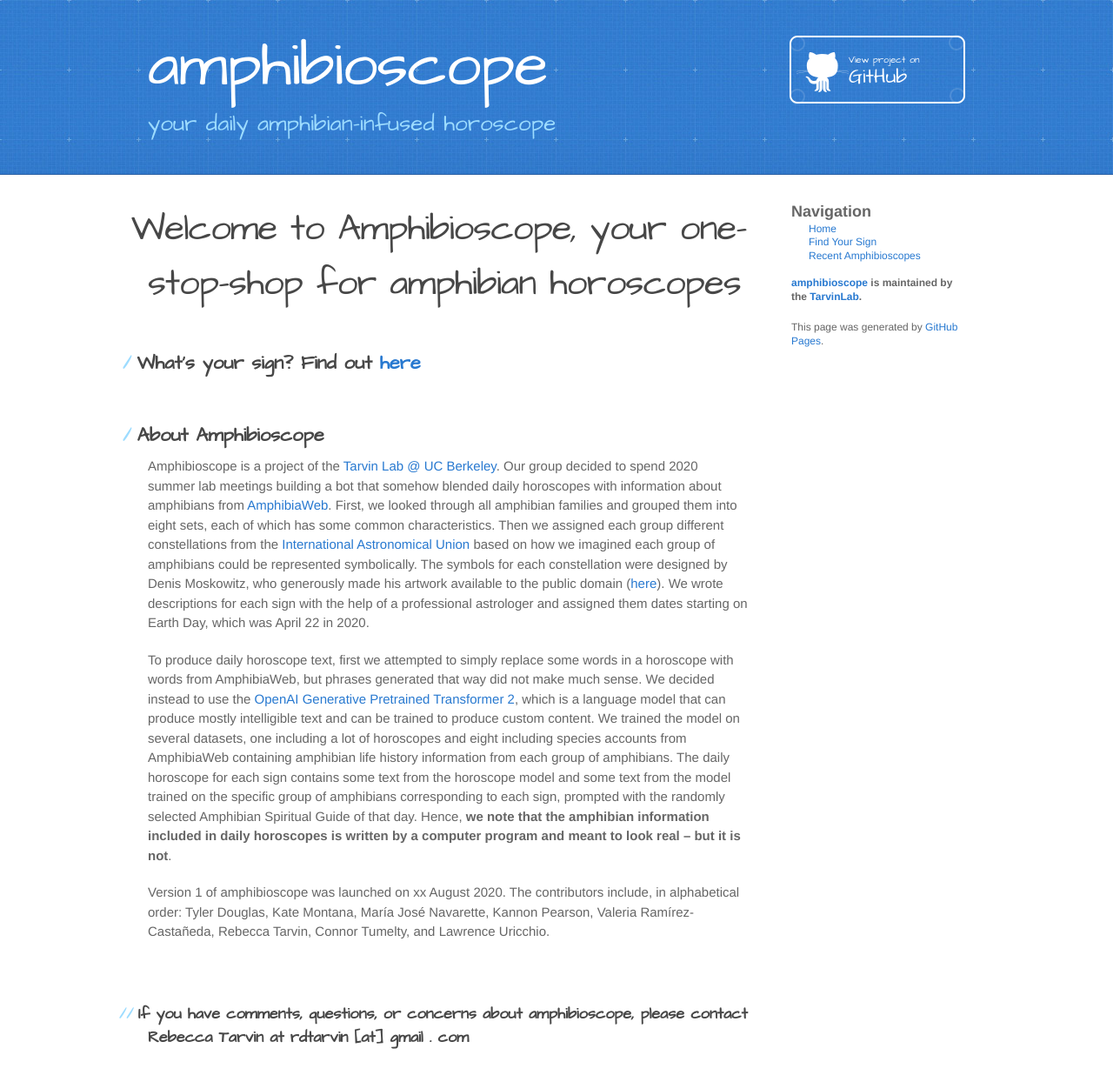
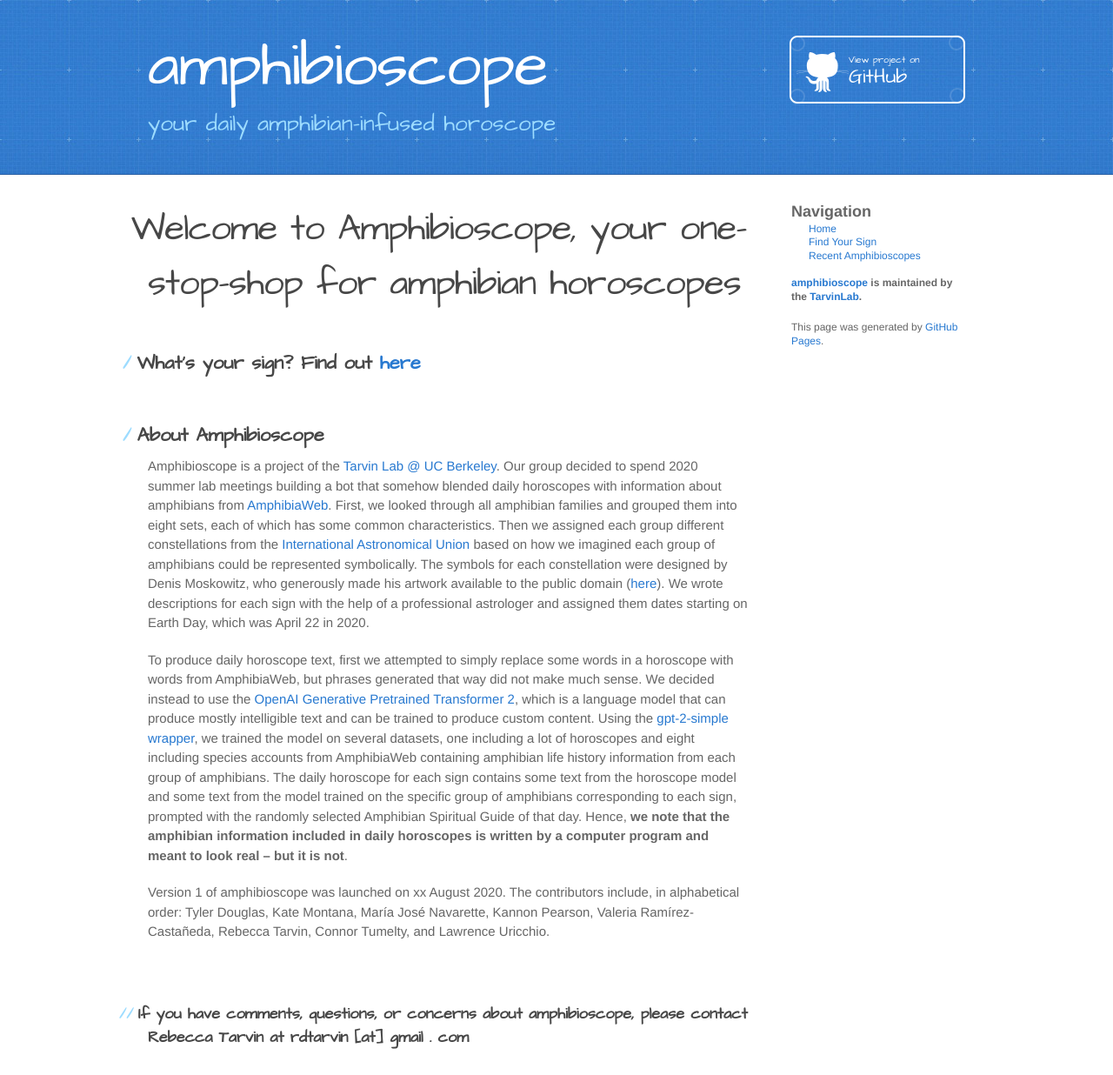
Before and after one commit to TarvinLab/amphibioscope, a Jekyll site: the page built from index.md, in a window 1280 px wide. Shown: the whole page at 87% size. Built offline with Jekyll 4.4.1, drawn with Linux system fonts in a browser that asks for light colours; our own code applies the rules of GitHub Pages for plain Markdown files.

Commit message:
updating homepage

```diff
--- a/index.md
+++ b/index.md
@@ -16,7 +16,7 @@
 
 Amphibioscope is a project of the [Tarvin Lab @ UC Berkeley](https://www.tarvinlab.org). Our group decided to spend 2020 summer lab meetings building a bot that somehow blended daily horoscopes with information about amphibians from [AmphibiaWeb](https://www.amphibiaweb.org). First, we looked through all amphibian families and grouped them into eight sets, each of which has some common characteristics. Then we assigned each group different constellations from the [International Astronomical Union](https://www.iau.org/public/themes/constellations/) based on how we imagined each group of amphibians could be represented symbolically. The symbols for each constellation were designed by Denis Moskowitz, who generously made his artwork available to the public domain ([here](https://www.suberic.net/~dmm/astro/constellations.html)). We wrote descriptions for each sign with the help of a professional astrologer and assigned them dates starting on Earth Day, which was April 22 in 2020.
 
-To produce daily horoscope text, first we attempted to simply replace some words in a horoscope with words from AmphibiaWeb, but phrases generated that way did not make much sense. We decided instead to use the [OpenAI Generative Pretrained Transformer 2](https://openai.com/blog/better-language-models/), which is a language model that can produce mostly intelligible text and can be trained to produce custom content. We trained the model on several datasets, one including a lot of horoscopes and eight including species accounts from AmphibiaWeb containing amphibian life history information from each group of amphibians. The daily horoscope for each sign contains some text from the horoscope model and some text from the model trained on the specific group of amphibians corresponding to each sign, prompted with the randomly selected Amphibian Spiritual Guide of that day. Hence, **we note that the amphibian information included in daily horoscopes is written by a computer program and meant to look real -- but it is not**.
+To produce daily horoscope text, first we attempted to simply replace some words in a horoscope with words from AmphibiaWeb, but phrases generated that way did not make much sense. We decided instead to use the [OpenAI Generative Pretrained Transformer 2](https://openai.com/blog/better-language-models/), which is a language model that can produce mostly intelligible text and can be trained to produce custom content. Using the [gpt-2-simple wrapper](https://github.com/minimaxir/gpt-2-simple), we trained the model on several datasets, one including a lot of horoscopes and eight including species accounts from AmphibiaWeb containing amphibian life history information from each group of amphibians. The daily horoscope for each sign contains some text from the horoscope model and some text from the model trained on the specific group of amphibians corresponding to each sign, prompted with the randomly selected Amphibian Spiritual Guide of that day. Hence, **we note that the amphibian information included in daily horoscopes is written by a computer program and meant to look real -- but it is not**.
 
 Version 1 of amphibioscope was launched on xx August 2020. The contributors include, in alphabetical order: Tyler Douglas, Kate Montana, María José Navarette, Kannon Pearson, Valeria Ramírez-Castañeda, Rebecca Tarvin, Connor Tumelty, and Lawrence Uricchio.
 <br/><br/><br/>
```
